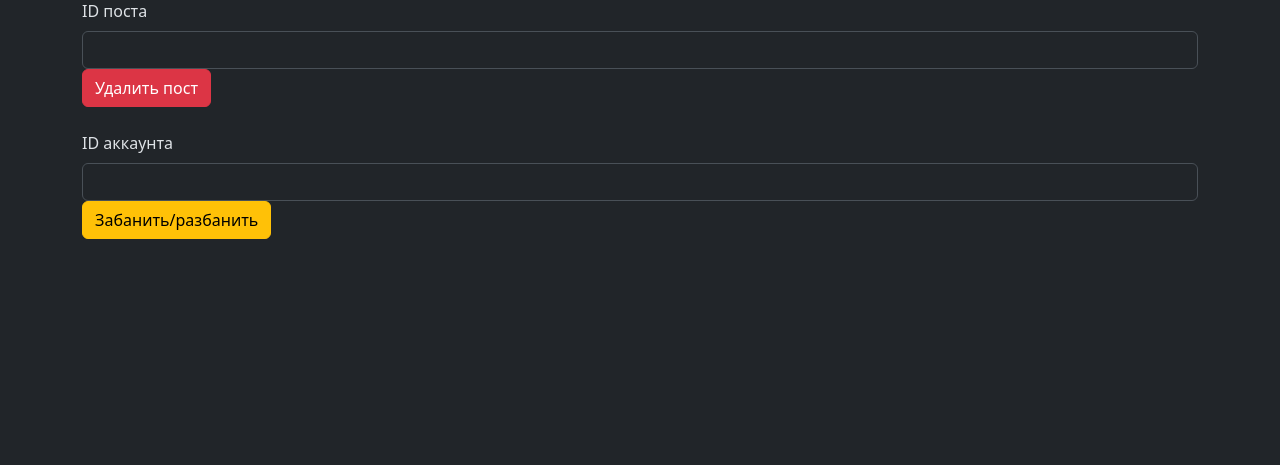
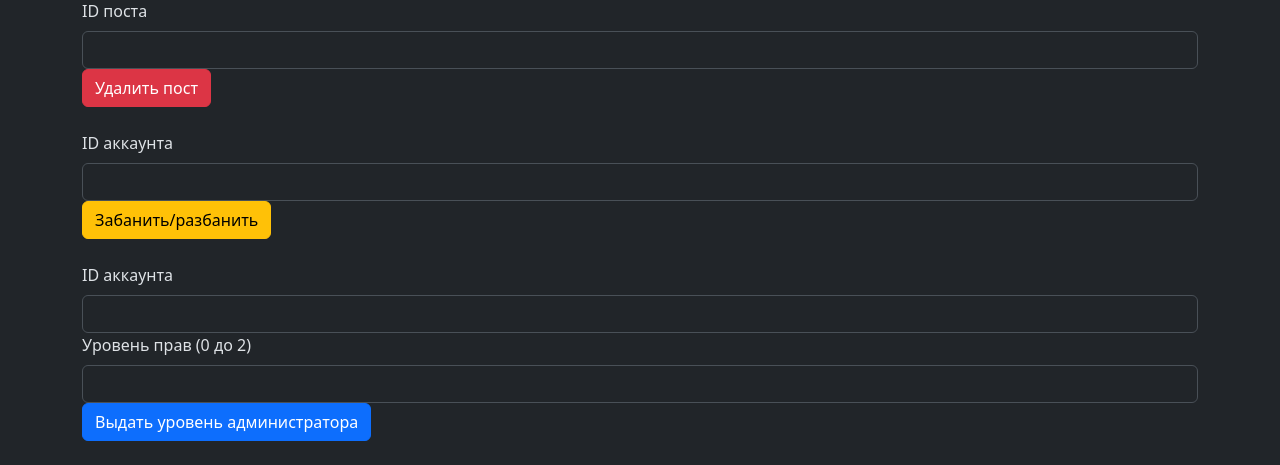
Before and after one commit to DonTSmi1e/Connector, a Flask app: template app/templates/admin/index.html in a window 1280 px wide. Shown: the part 703-1168 px from the top of the page. Before the commit the page ends 942 px from the top, so only its background shows below. Run offline with Flask 3, Linux system fonts and the light colour scheme; the template is opened without the code that fills it, so the values that code supplies are empty.

Commit message:
aPanel | Set admin level

```diff
--- a/app/admin.py
+++ b/app/admin.py
@@ -59,6 +59,12 @@ def utils(id):
             elif user.ban == 0 and current_user.admin > user.admin:
                 user.ban = 1
             db.session.commit()
+        elif id == 9 and current_user.admin >= 1:
+            # Выдать уровень администратора **ПО ID**
+            user = User.query.filter_by(id=int(request.form.get("id"))).first()
+            if current_user.admin > user.admin or current_user.id == 1:
+                user.admin = int(request.form.get("admin"))
+            db.session.commit()
 
         return redirect(url_for('admin.index'))
     else:
--- a/app/templates/admin/index.html
+++ b/app/templates/admin/index.html
@@ -37,6 +37,13 @@
                     <input type="text" class="form-control" name="id">
                     <button type="submit" class="btn btn-warning">Забанить/разбанить</button>
                 </form><br>
+                <form method="POST" action="{{ url_for('admin.utils', id=9) }}">
+                    <label class="form-label">ID аккаунта</label>
+                    <input type="text" class="form-control" name="id">
+                    <label class="form-label">Уровень прав (0 до 2)</label>
+                    <input type="text" class="form-control" name="admin">
+                    <button type="submit" class="btn btn-primary">Выдать уровень администратора</button>
+                </form><br>
             </div>
         </div>
     </div>
```
